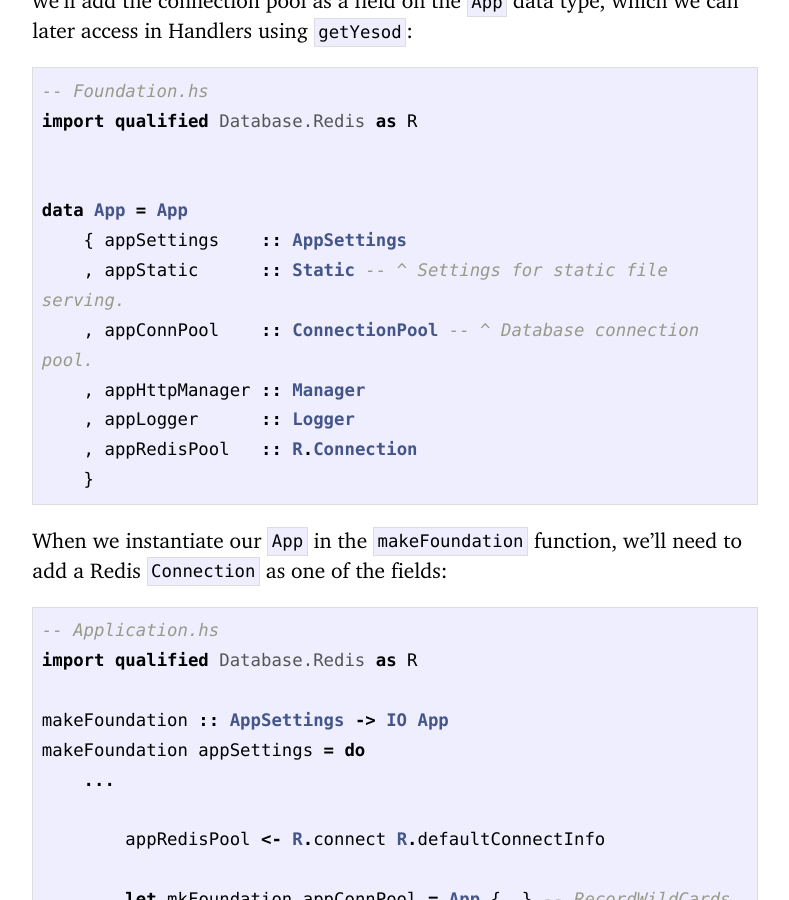
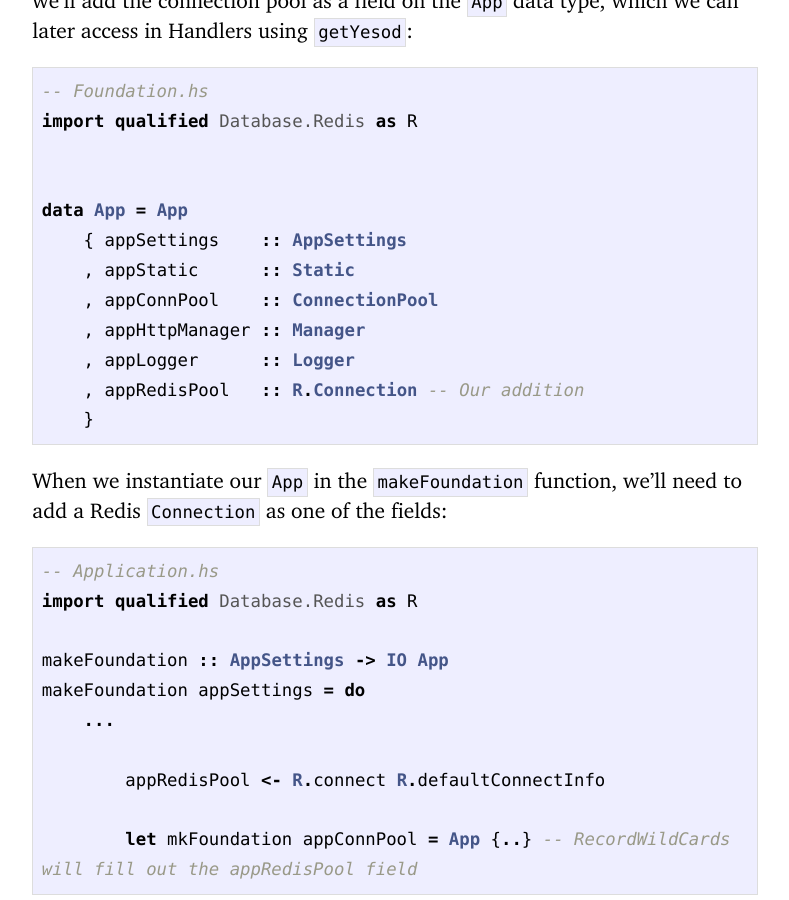
Before and after one commit to MaxGabriel/maxgabriel.github.com, a Jekyll site: the page built from _posts/2016-02-29-redis-yesod.md, in a window 1280 px wide and 900 px high, scrolled down 1571 px. Shown: the whole window, without its empty margins (245-1034 px from the left). Built offline with Jekyll 4.4.1, drawn with Linux system fonts in a browser that asks for light colours; Markdown is read by kramdown in place of the engine named in the settings; some of the changed text lies outside the part shown.

Commit message:
Update 2016-02-29-redis-yesod.md

````diff
--- a/_posts/2016-02-29-redis-yesod.md
+++ b/_posts/2016-02-29-redis-yesod.md
@@ -53,11 +53,11 @@ import qualified Database.Redis as R
 
 data App = App
     { appSettings    :: AppSettings
-    , appStatic      :: Static -- ^ Settings for static file serving.
-    , appConnPool    :: ConnectionPool -- ^ Database connection pool.
+    , appStatic      :: Static
+    , appConnPool    :: ConnectionPool
     , appHttpManager :: Manager
     , appLogger      :: Logger
-    , appRedisPool   :: R.Connection
+    , appRedisPool   :: R.Connection -- Our addition
     }
 ```
 
@@ -180,7 +180,7 @@ import Debug.Trace
 
 
 let redisConf = appRedisConf appSettings
-traceShowM $ "Redis Pool is: " ++ show redisConf
+traceShowM $ "Redis Conf is: " ++ show redisConf
 appRedisPool <- R.connect redisConf
 ```
 
````
